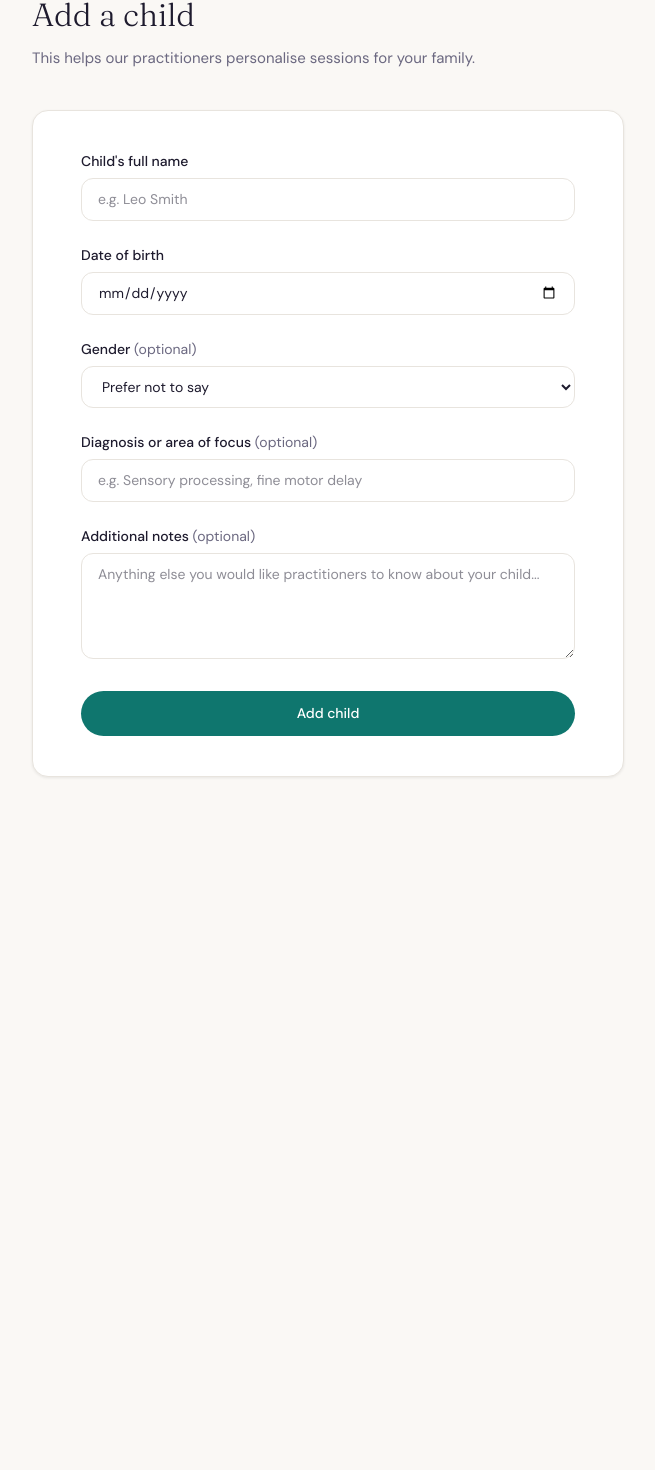
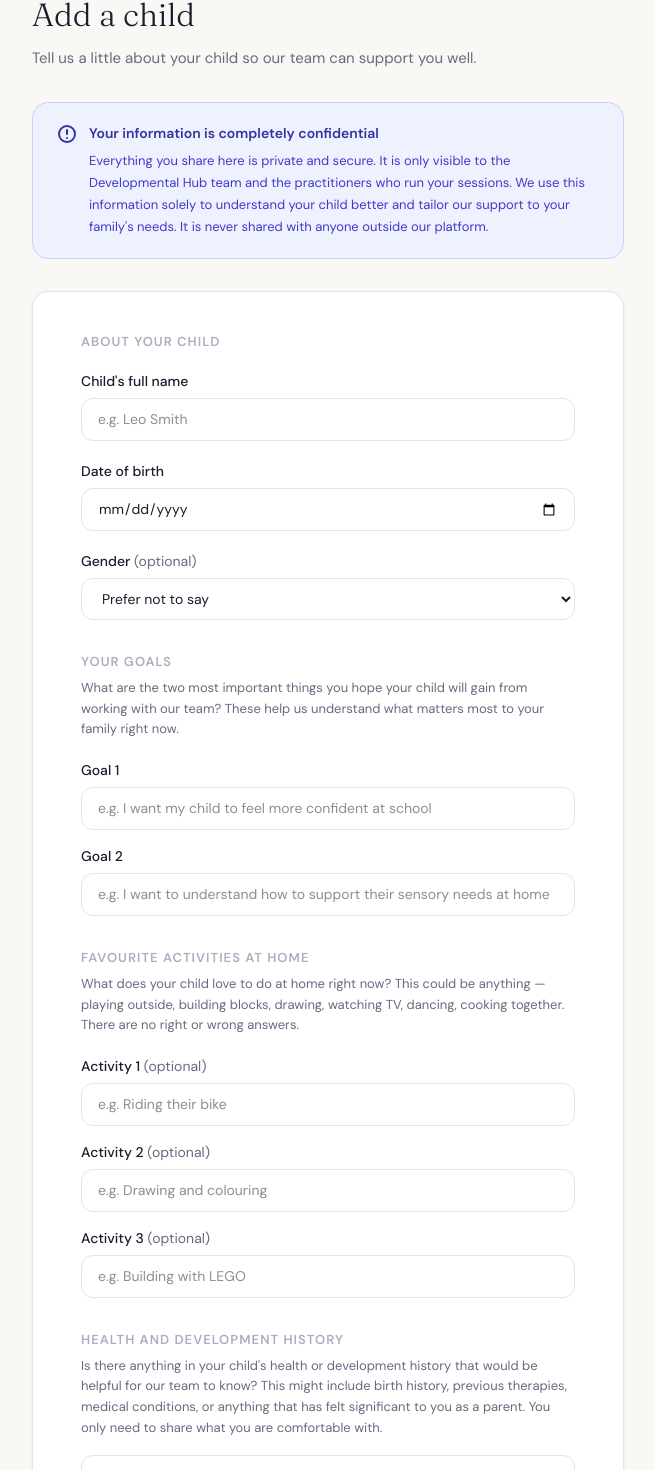
Before and after one commit to developmentalhub/allied-health-assistant-course, a Next.js app: page /dashboard/children/add in a window 1280 px wide. Shown: the part 167-1637 px from the top of the page, without its empty margins (312-967 px from the left). Before the commit the page ends 1024 px from the top, so only its background shows below. Built offline with nearby package versions, Linux system fonts and the light colour scheme; no server answers.

Commit message:
Update add child form with goals, activities and health history

```diff
--- a/app/dashboard/children/add/page.tsx
+++ b/app/dashboard/children/add/page.tsx
@@ -10,11 +10,17 @@ export default function AddChildPage() {
   const router = useRouter();
   const [saving, setSaving] = useState(false);
   const [error, setError] = useState("");
+
   const [fullName, setFullName] = useState("");
   const [dateOfBirth, setDateOfBirth] = useState("");
   const [gender, setGender] = useState("");
-  const [diagnosis, setDiagnosis] = useState("");
-  const [notes, setNotes] = useState("");
+  const [goalOne, setGoalOne] = useState("");
+  const [goalTwo, setGoalTwo] = useState("");
+  const [activityOne, setActivityOne] = useState("");
+  const [activityTwo, setActivityTwo] = useState("");
+  const [activityThree, setActivityThree] = useState("");
+  const [healthHistory, setHealthHistory] = useState("");
+  const [additionalNotes, setAdditionalNotes] = useState("");
 
   async function handleSave(e: React.FormEvent) {
     e.preventDefault();
@@ -27,12 +33,21 @@ export default function AddChildPage() {
       return;
     }
 
+    const notes = [
+      goalOne && `Goal 1: ${goalOne}`,
+      goalTwo && `Goal 2: ${goalTwo}`,
+      activityOne && `Favourite activity 1: ${activityOne}`,
+      activityTwo && `Favourite activity 2: ${activityTwo}`,
+      activityThree && `Favourite activity 3: ${activityThree}`,
+      healthHistory && `Health and development history: ${healthHistory}`,
+      additionalNotes && `Additional notes: ${additionalNotes}`,
+    ].filter(Boolean).join("\n\n");
+
     const { error: insertError } = await supabase.from("children").insert({
       parent_id: user.id,
       full_name: fullName,
       date_of_birth: dateOfBirth || null,
       gender: gender || null,
-      diagnosis: diagnosis || null,
       notes: notes || null,
     });
 
@@ -64,15 +79,42 @@ export default function AddChildPage() {
         <h1 style={{ fontFamily: "var(--font-display)", fontSize: "32px", fontWeight: 300, color: "#1e1b2e", marginBottom: "8px" }}>
           Add a child
         </h1>
-        <p style={{ fontSize: "15px", color: "#6b6880", marginBottom: "40px" }}>
-          This helps our practitioners personalise sessions for your family.
+        <p style={{ fontSize: "15px", color: "#6b6880", marginBottom: "32px" }}>
+          Tell us a little about your child so our team can support you well.
         </p>
 
+        {/* Confidentiality notice */}
+        <div style={{ backgroundColor: "#eef2ff", border: "1px solid #c7d2fe", borderRadius: "16px", padding: "20px 24px", marginBottom: "32px" }}>
+          <div style={{ display: "flex", alignItems: "flex-start", gap: "12px" }}>
+            <svg width="20" height="20" fill="none" stroke="#3730a3" strokeWidth="2" style={{ flexShrink: 0, marginTop: "1px" }}>
+              <circle cx="10" cy="10" r="8"/>
+              <path d="M10 6v4M10 14h.01" strokeLinecap="round"/>
+            </svg>
+            <div>
+              <p style={{ fontSize: "14px", fontWeight: 600, color: "#3730a3", margin: "0 0 6px 0" }}>
+                Your information is completely confidential
+              </p>
+              <p style={{ fontSize: "13px", color: "#4338ca", lineHeight: 1.7, margin: 0 }}>
+                Everything you share here is private and secure. It is only visible to the Developmental Hub team and the practitioners who run your sessions. We use this information solely to understand your child better and tailor our support to your family's needs. It is never shared with anyone outside our platform.
+              </p>
+            </div>
+          </div>
+        </div>
+
         <div style={{ backgroundColor: "white", borderRadius: "16px", border: "1px solid #e8e4de", padding: "40px 48px", boxShadow: "0 1px 3px rgba(0,0,0,0.08)" }}>
-          <form onSubmit={handleSave} style={{ display: "flex", flexDirection: "column", gap: "24px" }}>
+          <form onSubmit={handleSave} style={{ display: "flex", flexDirection: "column", gap: "32px" }}>
+
+            {/* Basic details */}
+            <div>
+              <p style={{ fontSize: "13px", fontWeight: 700, color: "#b0acbf", textTransform: "uppercase", letterSpacing: "0.08em", marginBottom: "20px" }}>
+                About your child
+              </p>
+              <div style={{ display: "flex", flexDirection: "column", gap: "20px" }}>
 
                 <div style={{ display: "flex", flexDirection: "column", gap: "6px" }}>
-              <label style={{ fontSize: "14px", fontWeight: 500, color: "#1e1b2e" }}>Child's full name</label>
+                  <label style={{ fontSize: "14px", fontWeight: 500, color: "#1e1b2e" }}>
+                    Child's full name
+                  </label>
                   <input
                     type="text"
                     value={fullName}
@@ -84,7 +126,9 @@ export default function AddChildPage() {
                 </div>
 
                 <div style={{ display: "flex", flexDirection: "column", gap: "6px" }}>
-              <label style={{ fontSize: "14px", fontWeight: 500, color: "#1e1b2e" }}>Date of birth</label>
+                  <label style={{ fontSize: "14px", fontWeight: 500, color: "#1e1b2e" }}>
+                    Date of birth
+                  </label>
                   <input
                     type="date"
                     value={dateOfBirth}
@@ -94,7 +138,9 @@ export default function AddChildPage() {
                 </div>
 
                 <div style={{ display: "flex", flexDirection: "column", gap: "6px" }}>
-              <label style={{ fontSize: "14px", fontWeight: 500, color: "#1e1b2e" }}>Gender <span style={{ color: "#6b6880", fontWeight: 400 }}>(optional)</span></label>
+                  <label style={{ fontSize: "14px", fontWeight: 500, color: "#1e1b2e" }}>
+                    Gender <span style={{ color: "#6b6880", fontWeight: 400 }}>(optional)</span>
+                  </label>
                   <select
                     value={gender}
                     onChange={(e) => setGender(e.target.value)}
@@ -107,24 +153,101 @@ export default function AddChildPage() {
                   </select>
                 </div>
 
+              </div>
+            </div>
+
+            {/* Goals */}
+            <div>
+              <p style={{ fontSize: "13px", fontWeight: 700, color: "#b0acbf", textTransform: "uppercase", letterSpacing: "0.08em", marginBottom: "6px" }}>
+                Your goals
+              </p>
+              <p style={{ fontSize: "13px", color: "#6b6880", marginBottom: "20px", lineHeight: 1.6 }}>
+                What are the two most important things you hope your child will gain from working with our team? These help us understand what matters most to your family right now.
+              </p>
+              <div style={{ display: "flex", flexDirection: "column", gap: "16px" }}>
                 <div style={{ display: "flex", flexDirection: "column", gap: "6px" }}>
-              <label style={{ fontSize: "14px", fontWeight: 500, color: "#1e1b2e" }}>Diagnosis or area of focus <span style={{ color: "#6b6880", fontWeight: 400 }}>(optional)</span></label>
+                  <label style={{ fontSize: "14px", fontWeight: 500, color: "#1e1b2e" }}>Goal 1</label>
                   <input
                     type="text"
-                value={diagnosis}
-                onChange={(e) => setDiagnosis(e.target.value)}
-                placeholder="e.g. Sensory processing, fine motor delay"
+                    value={goalOne}
+                    onChange={(e) => setGoalOne(e.target.value)}
+                    placeholder="e.g. I want my child to feel more confident at school"
                     style={{ width: "100%", padding: "10px 16px", borderRadius: "12px", border: "1px solid #e8e4de", fontSize: "14px", color: "#1e1b2e", outline: "none", boxSizing: "border-box" }}
                   />
                 </div>
+                <div style={{ display: "flex", flexDirection: "column", gap: "6px" }}>
+                  <label style={{ fontSize: "14px", fontWeight: 500, color: "#1e1b2e" }}>Goal 2</label>
+                  <input
+                    type="text"
+                    value={goalTwo}
+                    onChange={(e) => setGoalTwo(e.target.value)}
+                    placeholder="e.g. I want to understand how to support their sensory needs at home"
+                    style={{ width: "100%", padding: "10px 16px", borderRadius: "12px", border: "1px solid #e8e4de", fontSize: "14px", color: "#1e1b2e", outline: "none", boxSizing: "border-box" }}
+                  />
+                </div>
+              </div>
+            </div>
 
-            <div style={{ display: "flex", flexDirection: "column", gap: "6px" }}>
-              <label style={{ fontSize: "14px", fontWeight: 500, color: "#1e1b2e" }}>Additional notes <span style={{ color: "#6b6880", fontWeight: 400 }}>(optional)</span></label>
+            {/* Favourite activities */}
+            <div>
+              <p style={{ fontSize: "13px", fontWeight: 700, color: "#b0acbf", textTransform: "uppercase", letterSpacing: "0.08em", marginBottom: "6px" }}>
+                Favourite activities at home
+              </p>
+              <p style={{ fontSize: "13px", color: "#6b6880", marginBottom: "20px", lineHeight: 1.6 }}>
+                What does your child love to do at home right now? This could be anything — playing outside, building blocks, drawing, watching TV, dancing, cooking together. There are no right or wrong answers.
+              </p>
+              <div style={{ display: "flex", flexDirection: "column", gap: "16px" }}>
+                {[
+                  { label: "Activity 1", value: activityOne, setter: setActivityOne, placeholder: "e.g. Riding their bike" },
+                  { label: "Activity 2", value: activityTwo, setter: setActivityTwo, placeholder: "e.g. Drawing and colouring" },
+                  { label: "Activity 3", value: activityThree, setter: setActivityThree, placeholder: "e.g. Building with LEGO" },
+                ].map((item) => (
+                  <div key={item.label} style={{ display: "flex", flexDirection: "column", gap: "6px" }}>
+                    <label style={{ fontSize: "14px", fontWeight: 500, color: "#1e1b2e" }}>
+                      {item.label} <span style={{ color: "#6b6880", fontWeight: 400 }}>(optional)</span>
+                    </label>
+                    <input
+                      type="text"
+                      value={item.value}
+                      onChange={(e) => item.setter(e.target.value)}
+                      placeholder={item.placeholder}
+                      style={{ width: "100%", padding: "10px 16px", borderRadius: "12px", border: "1px solid #e8e4de", fontSize: "14px", color: "#1e1b2e", outline: "none", boxSizing: "border-box" }}
+                    />
+                  </div>
+                ))}
+              </div>
+            </div>
+
+            {/* Health and development history */}
+            <div>
+              <p style={{ fontSize: "13px", fontWeight: 700, color: "#b0acbf", textTransform: "uppercase", letterSpacing: "0.08em", marginBottom: "6px" }}>
+                Health and development history
+              </p>
+              <p style={{ fontSize: "13px", color: "#6b6880", marginBottom: "16px", lineHeight: 1.6 }}>
+                Is there anything in your child's health or development history that would be helpful for our team to know? This might include birth history, previous therapies, medical conditions, or anything that has felt significant to you as a parent. You only need to share what you are comfortable with.
+              </p>
               <textarea
-                value={notes}
-                onChange={(e) => setNotes(e.target.value)}
-                placeholder="Anything else you would like practitioners to know about your child..."
+                value={healthHistory}
+                onChange={(e) => setHealthHistory(e.target.value)}
+                placeholder="Share as much or as little as you like..."
                 rows={4}
+                style={{ width: "100%", padding: "10px 16px", borderRadius: "12px", border: "1px solid #e8e4de", fontSize: "14px", color: "#1e1b2e", outline: "none", boxSizing: "border-box", resize: "vertical", fontFamily: "inherit" }}
+              />
+            </div>
+
+            {/* Anything else */}
+            <div>
+              <p style={{ fontSize: "13px", fontWeight: 700, color: "#b0acbf", textTransform: "uppercase", letterSpacing: "0.08em", marginBottom: "6px" }}>
+                Anything else
+              </p>
+              <p style={{ fontSize: "13px", color: "#6b6880", marginBottom: "16px", lineHeight: 1.6 }}>
+                Is there anything else you would like our team to know before your first session?
+              </p>
+              <textarea
+                value={additionalNotes}
+                onChange={(e) => setAdditionalNotes(e.target.value)}
+                placeholder="Any other context that would help us support your family..."
+                rows={3}
                 style={{ width: "100%", padding: "10px 16px", borderRadius: "12px", border: "1px solid #e8e4de", fontSize: "14px", color: "#1e1b2e", outline: "none", boxSizing: "border-box", resize: "vertical", fontFamily: "inherit" }}
               />
             </div>
@@ -138,9 +261,9 @@ export default function AddChildPage() {
             <button
               type="submit"
               disabled={saving}
-              style={{ marginTop: "8px", width: "100%", backgroundColor: "#0f766e", color: "white", padding: "12px", borderRadius: "999px", fontSize: "14px", fontWeight: 500, border: "none", cursor: saving ? "not-allowed" : "pointer", opacity: saving ? 0.6 : 1 }}
+              style={{ width: "100%", backgroundColor: "#0f766e", color: "white", padding: "14px", borderRadius: "999px", fontSize: "15px", fontWeight: 500, border: "none", cursor: saving ? "not-allowed" : "pointer", opacity: saving ? 0.6 : 1 }}
             >
-              {saving ? "Saving..." : "Add child"}
+              {saving ? "Saving..." : "Save child profile"}
             </button>
 
           </form>
```
Lines whose indentation alone changed are shown as unchanged.
